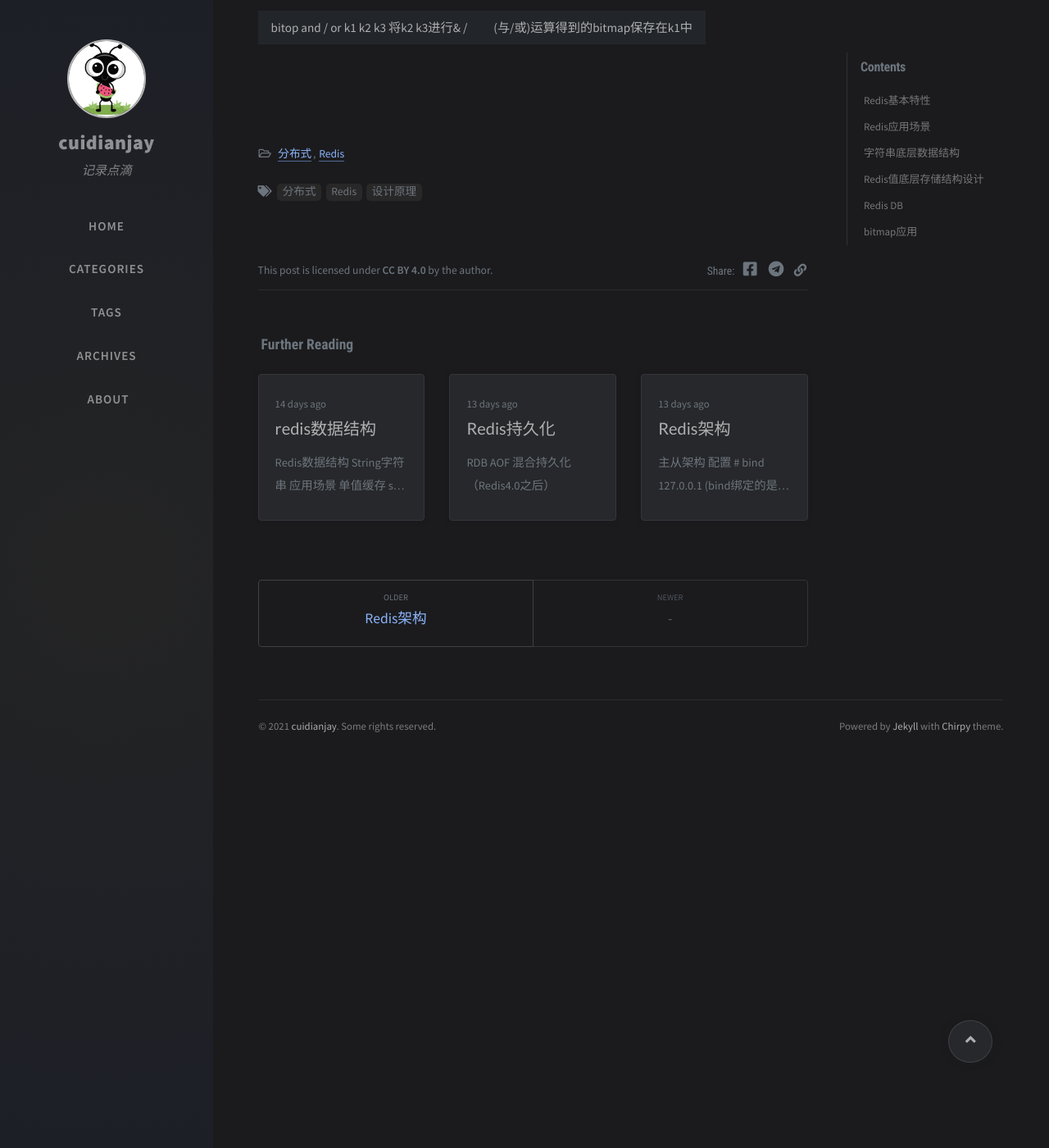
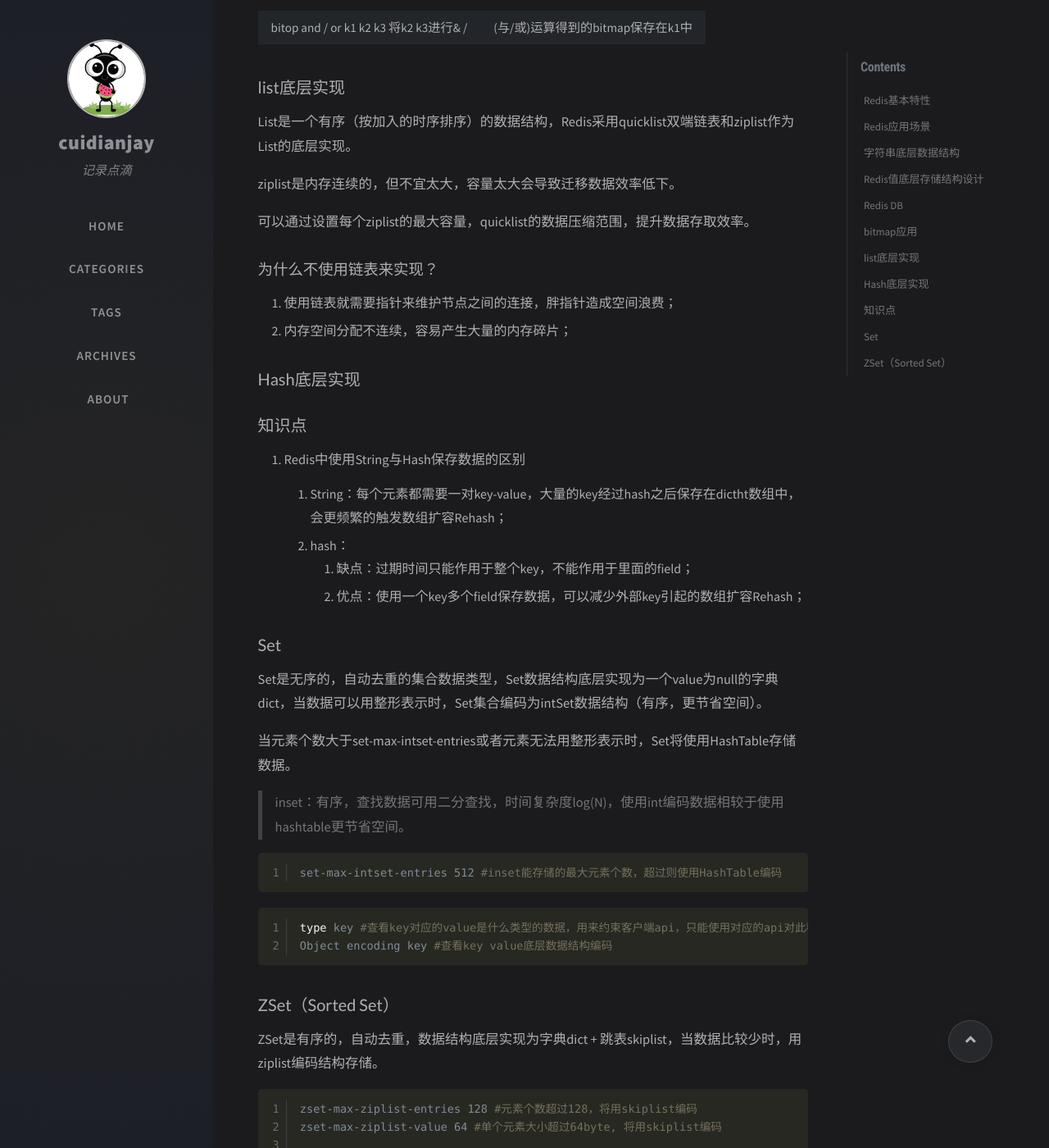
Before and after one commit to cuidianjay/cuidianjay.github.io, a Jekyll site: the page built from _posts/分布式/redis/2021-4-12-Redis核心设计原理.md, in a window 1280 px wide and 1400 px high, scrolled down 4282 px. Shown: the whole window at 82% size. Built offline with Jekyll 4.4.1, drawn with Linux system fonts in a browser that asks for light colours; nearby versions of some CDN libraries; comment, search, counter and statistics services are not loaded; some of the changed text lies outside the part shown.

Commit message:
update to 2021-4-15 16:54:18

```diff
--- a/_posts/分布式/redis/2021-4-12-Redis核心设计原理.md
+++ b/_posts/分布式/redis/2021-4-12-Redis核心设计原理.md
@@ -183,3 +183,68 @@ login_04_13: 1 0 0 1 1 0 0 1 0 1 0 1
 login_04_12  login_04_13进行&运算，然后再对得出的biemap进行bitcount统计，就可以完成连续登陆用户统计
 
 bitop and / or  k1 k2 k3 将k2 k3进行& / |(与/或)运算得到的bitmap保存在k1中
+
+
+
+### list底层实现
+
+List是一个有序（按加入的时序排序）的数据结构，Redis采用quicklist双端链表和ziplist作为List的底层实现。
+
+ziplist是内存连续的，但不宜太大，容量太大会导致迁移数据效率低下。
+
+可以通过设置每个ziplist的最大容量，quicklist的数据压缩范围，提升数据存取效率。
+
+#### 为什么不使用链表来实现？
+
+1. 使用链表就需要指针来维护节点之间的连接，胖指针造成空间浪费；
+2. 内存空间分配不连续，容易产生大量的内存碎片；
+
+
+
+### Hash底层实现
+
+
+
+### 知识点
+
+1. Redis中使用String与Hash保存数据的区别
+
+   1. String：每个元素都需要一对key-value，大量的key经过hash之后保存在dictht数组中，会更频繁的触发数组扩容Rehash；
+   2. hash：
+      1. 缺点：过期时间只能作用于整个key，不能作用于里面的field；
+      2. 优点：使用一个key多个field保存数据，可以减少外部key引起的数组扩容Rehash；
+
+
+
+
+
+### Set
+
+Set是无序的，自动去重的集合数据类型，Set数据结构底层实现为一个value为null的字典dict，当数据可以用整形表示时，Set集合编码为intSet数据结构（有序，更节省空间）。
+
+当元素个数大于set-max-intset-entries或者元素无法用整形表示时，Set将使用HashTable存储数据。
+
+> inset：有序，查找数据可用二分查找，时间复杂度log(N)，使用int编码数据相较于使用hashtable更节省空间。
+
+~~~ shell
+set-max-intset-entries 512 #inset能存储的最大元素个数，超过则使用HashTable编码
+~~~
+
+
+
+~~~ shell
+type key #查看key对应的value是什么类型的数据，用来约束客户端api，只能使用对应的api对此种类型操作
+Object encoding key #查看key value底层数据结构编码
+~~~
+
+
+
+### ZSet（Sorted Set）
+
+ZSet是有序的，自动去重，数据结构底层实现为字典dict + 跳表skiplist，当数据比较少时，用ziplist编码结构存储。
+
+~~~ shell
+zset-max-ziplist-entries 128 #元素个数超过128，将用skiplist编码
+zset-max-ziplist-value 64 #单个元素大小超过64byte, 将用skiplist编码
+
+~~~
```
Also changed, not shown: _posts/分布式/ZK/2021-4-14-ZK特性与节点数据类型.md (added, +9 -0 lines), _posts/分布式/ZK/2021-4-14-Zookeeper使用场景.md (added, +51 -0 lines), _posts/分布式/redis/2021-4-13-Redis6.0新特性.md (added, +22 -0 lines), _posts/分布式/RocketMQ/2020-12-11-RocketMQ.md (renamed from _posts/2020-12-11-RocketMQ.md).
